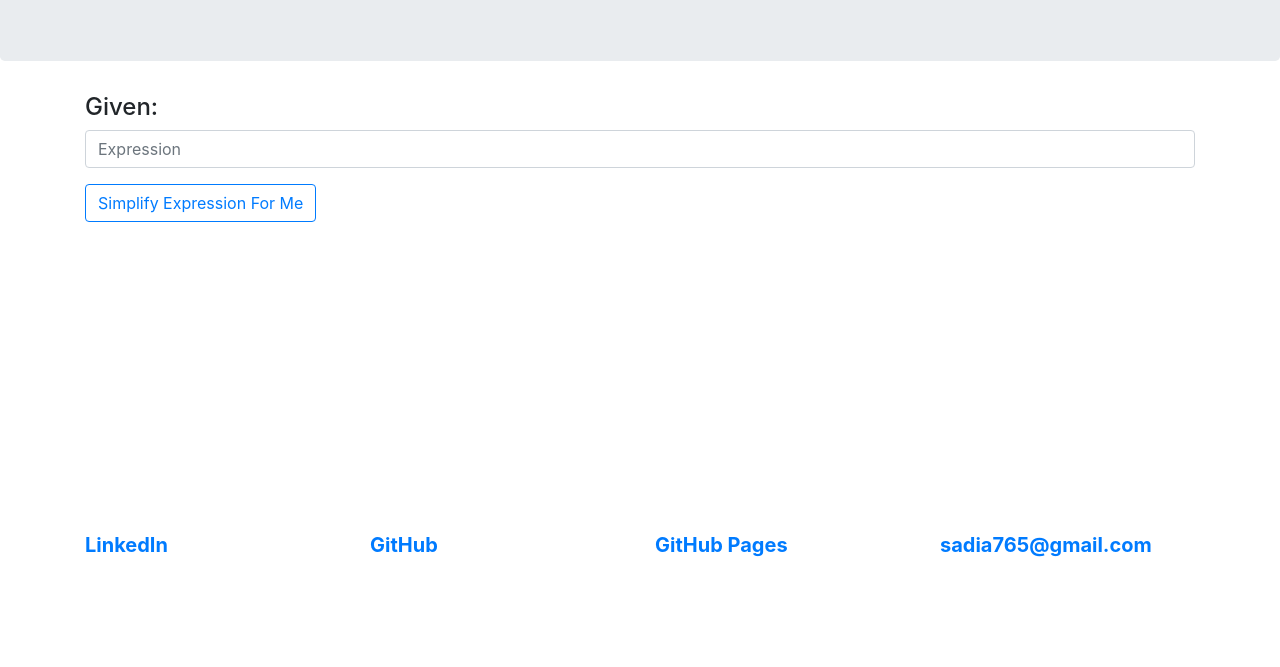
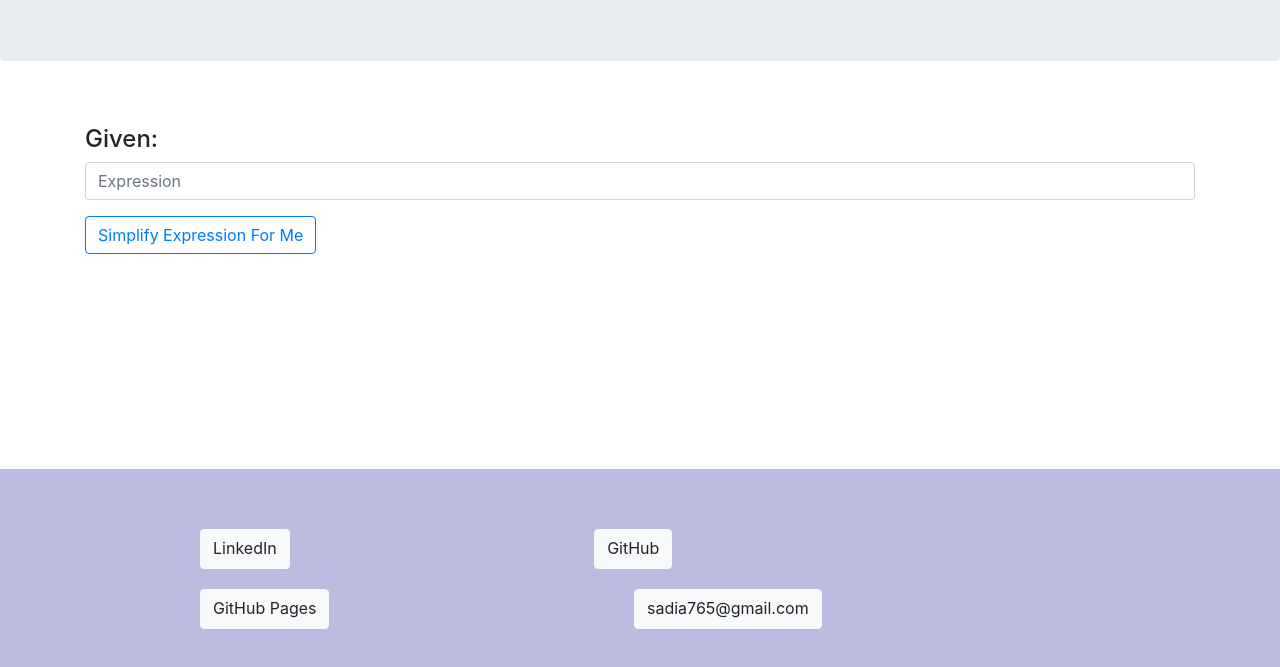
Before and after one commit to Sadia765/SolvingEquations, a plain HTML site: page Calculator/mathAPI.html in a window 1280 px wide. Shown: the part 219-886 px from the top of the page. Before the commit the page ends 800 px from the top, so only its background shows below. Drawn offline with nearby package versions, Linux system fonts and the light colour scheme.

Commit message:
changed css and footer so that it works now

```diff
--- a/Calculator/main.css
+++ b/Calculator/main.css
@@ -1,14 +1,72 @@
+header {
+  background: rgb(188, 188, 224);
+}
+main {
+  /* make sure to cover the screen */
+  min-height: 47vh;
+
+  /* need a solid bg to hide the footer */
+  background: white;
+
+  /* put on top */
+  position: relative;
+  z-index: 1;
+
+  /* font: 16px/1.4 system-ui, sans-serif; */
+  padding: 2rem;
+  margin: 0;
+}
+
 footer {
+  /* put on bottom */
+  position: sticky;
+  top: 100vh;
+  bottom: 0;
+  left: 0;
+  right: 0;
+  width: 100%;
+
+  background: rgb(188, 188, 224);
+  /* background: rgb(244, 244, 245); */
+  display: grid;
+  place-items: center;
+  padding: 50px;
+  /* 50px; */
+}
+
+* {
+  box-sizing: border-box;
+}
+
+body {
+  margin: 0;
+}
+p {
+  max-width: 600px;
+  margin: 0 auto 1rem;
+}
+
+footer a {
+  height: 2.5rem;
+  /* padding: 25rem; */
+  margin-top: 10px;
+  margin-bottom: 10px;
+  margin-right: 150px;
+  margin-left: 150px;
+}
+/* footer {
+  padding: 3px;
+
   bottom: 0;
   left: 0;
   width: 100%;
   height: 2.5rem;
-}
+} */
 
-#keepAtBottom {
+/* #keepAtBottom {
   position: fixed;
   bottom: 1.5rem;
   left: 0;
   width: 100%;
   height: 2.5rem;
-}
+} */
--- a/Calculator/mathAPI.html
+++ b/Calculator/mathAPI.html
@@ -7,6 +7,17 @@
     <link rel="shortcut icon" href="favicon.ico" type="image/x-icon" />
     <!-- CSS only -->
     <link rel="stylesheet" type="text/css" href="main.css" />
+    <!-- to allow site to work and look the same locally, I included url with https
+    can comment out when upload and uncomment when debugging locally-->
+    <link
+      rel="stylesheet"
+      href="https://stackpath.bootstrapcdn.com/bootstrap/4.5.1/css/bootstrap.min.css"
+      integrity="sha384-VCmXjywReHh4PwowAiWNagnWcLhlEJLA5buUprzK8rxFgeH0kww/aWY76TfkUoSX"
+      crossorigin="anonymous"
+    />
+    <!-- Also added url without http or https, this way it will link to the url based on the
+        base url, whether that is with http or https, it will automatically
+    go to http and otherwise go to https-->
     <link
       rel="stylesheet"
       href="//stackpath.bootstrapcdn.com/bootstrap/4.5.1/css/bootstrap.min.css"
@@ -67,48 +78,21 @@
       <!-- <div id="simplifiedExprWithNewton"></div>
       <div id="simplifiedWithEvaluator"></div> -->
     </main>
-    <footer id="keepAtBottom" class="page-footer font-small blue">
-      <!-- Footer Links -->
-      <div class="container text-center text-md-left">
-        <!-- Grid row -->
-        <div class="row">
-          <!-- Grid column -->
-          <div class="col-md-3 mx-auto">
-            <!-- Links -->
-            <h5 class="font-weight-bold mt-3 mb-4">
-              <a href="https://www.linkedin.com/in/sadia765/">LinkedIn</a>
-            </h5>
-          </div>
-          <hr class="clearfix w-100 d-md-none" />
-          <!-- Grid column -->
-          <div class="col-md-3 mx-auto">
-            <!-- Links -->
-            <h5 class="font-weight-bold mt-3 mb-4">
-              <a href="https://github.com/Sadia765">GitHub</a>
-            </h5>
-          </div>
-          <!-- Grid column -->
-          <hr class="clearfix w-100 d-md-none" />
-          <!-- Grid column -->
-          <div class="col-md-3 mx-auto">
-            <!-- Links -->
-            <h5 class="font-weight-bold mt-3 mb-4">
-              <a href="https://sadia765.github.io/">GitHub Pages</a>
-            </h5>
-          </div>
-          <!-- Grid column -->
-          <hr class="clearfix w-100 d-md-none" />
-          <!-- Grid column -->
-          <div class="col-md-3 mx-auto">
-            <!-- Links -->
-            <h5 class="font-weight-bold mt-3 mb-4">
-              <a href="">sadia765@gmail.com</a>
-            </h5>
-          </div>
-          <!-- Grid column -->
-        </div>
-        <!-- Grid row -->
-      </div>
+    <footer class="atBottom">
+      <!-- <h1>footer is here!</h1> -->
+      <a
+        class="btn btn-light"
+        href="https://www.linkedin.com/in/sadia765/"
+        role="button"
+        >LinkedIn</a
+      >
+      <a class="btn btn-light" href="https://github.com/Sadia765" role="button"
+        >GitHub</a
+      >
+      <a class="btn btn-light" href="https://sadia765.github.io/" role="button"
+        >GitHub Pages</a
+      >
+      <a class="btn btn-light" href="" role="button">sadia765@gmail.com</a>
     </footer>
   </body>
 </html>
```
Also changed, not shown: Calculator/index.html (+27 -43 lines), Calculator/quadratic.html (+36 -18 lines), Calculator/systemOfEquations.html (+27 -42 lines).
